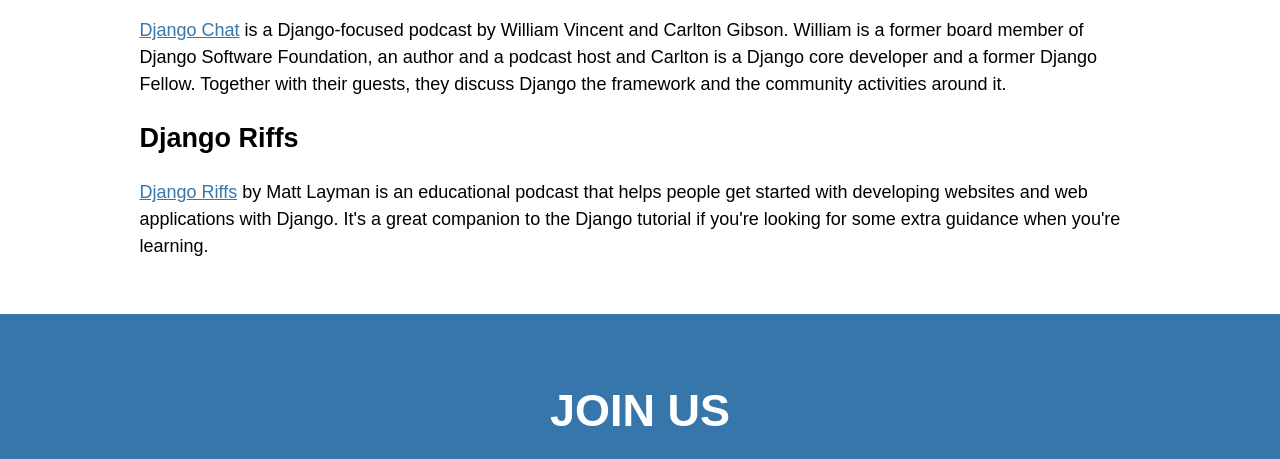
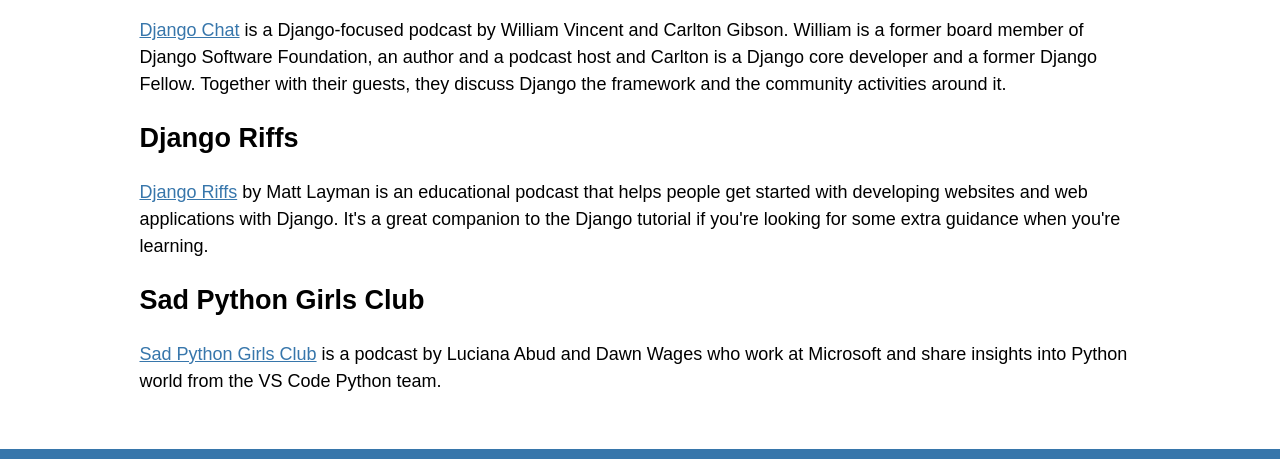
Before and after one commit to archipylago/archipylago.dev, an Eleventy site: page blog/start-your-year-with-a-new-podcast.md in a window 1280 px wide. Shown: the part 1667-2126 px from the top of the page. Built offline with nearby package versions, Linux system fonts and the light colour scheme; Eleventy itself is replaced by a stand-in of ours; files that its build step writes are made by us from their sources; a web font is replaced by a local one.

Commit message:
blog: Add Sad Python Girls Club to Python blog post

```diff
--- a/blog/start-your-year-with-a-new-podcast.md
+++ b/blog/start-your-year-with-a-new-podcast.md
@@ -49,3 +49,7 @@ The podcast focuses on highlighting the voices of Python community members from
 ## Django Riffs
 
 [Django Riffs](https://djangoriffs.com/) by Matt Layman is an educational podcast that helps people get started with developing websites and web applications with Django. It's a great companion to the Django tutorial if you're looking for some extra guidance when you're learning.
+
+## Sad Python Girls Club
+
+[Sad Python Girls Club](https://www.podchaser.com/podcasts/sad-python-girls-club-4703498) is a podcast by Luciana Abud and Dawn Wages who work at Microsoft and share insights into Python world from the VS Code Python team.
```
